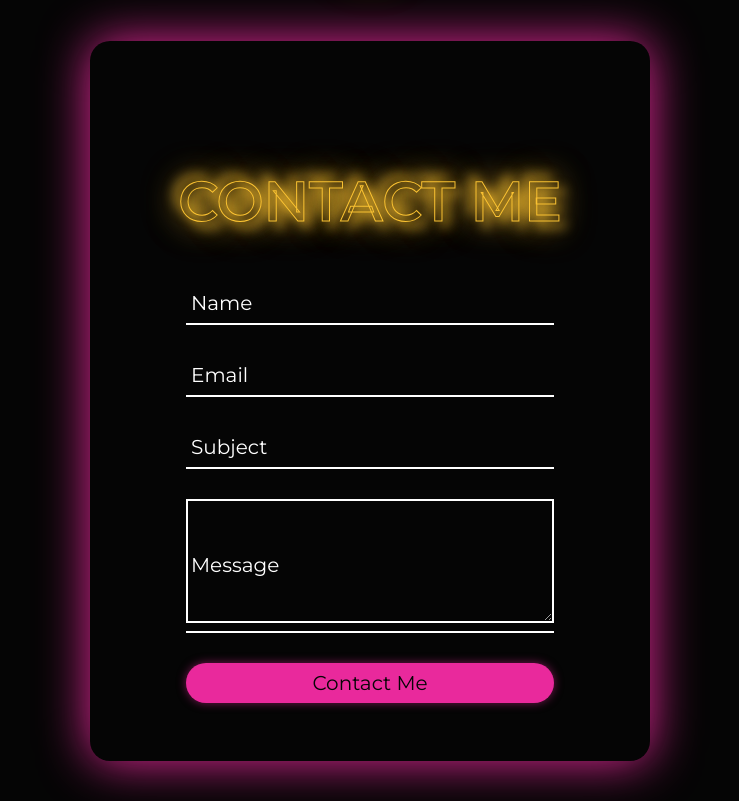
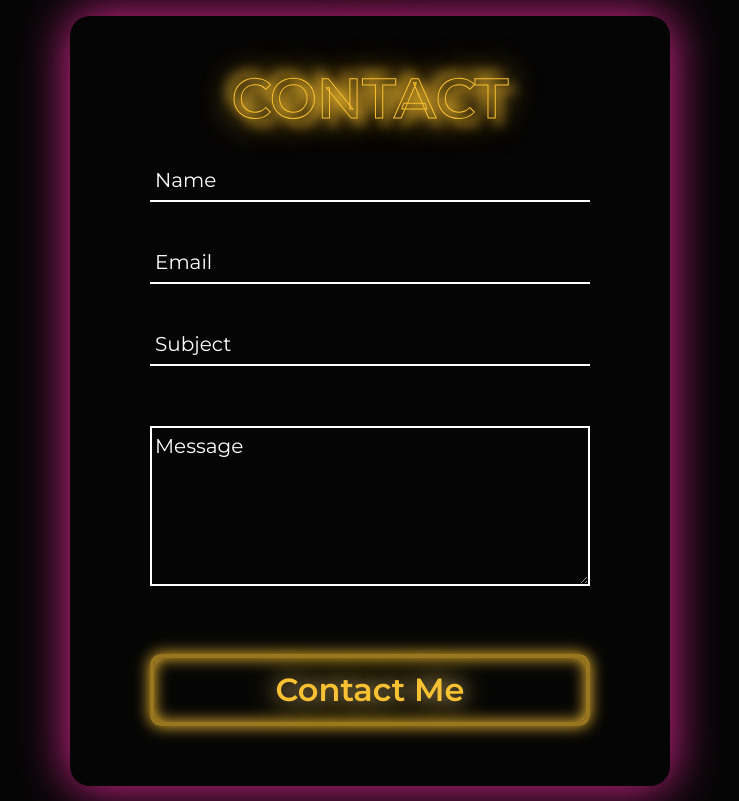
Before and after one commit to IlionAcre/Portfolio-WebPage, a Flask app: page / in a window 1280 px wide. Shown: the part 3199-4000 px from the top of the page, without its empty margins (270-1009 px from the left). Run offline with Flask 3, Linux system fonts and the light colour scheme.

Commit message:
Form made and fairly responsible

```diff
--- a/static/css/landing.css
+++ b/static/css/landing.css
@@ -356,28 +356,25 @@ header {
 }
 
 /* contact section */
+
 .contact {
     justify-content: center;
 }
 
-
-.contact-form {
-    margin-top: 30px;
-    flex-direction: column;
-    row-gap: 10px;
-}
-
 .wrapper {
     position: relative;
-    width: 35em;
-    height: 45em;
+    padding-top: 2em;
+    padding-bottom: 3em;
+    padding-inline: 4em;
     background: var(--clr-bg-dark);
     box-shadow: 0 0 50px var(--clr-accent-400);
     border-radius: 20px;
-    padding: 40px;
+    width: 90%;
+    max-width: 30em;
 }
 
 .form-wrapper {
+    flex-direction: column;
     display: flex;
     justify-content: center;
     align-items: center;
@@ -385,10 +382,16 @@ header {
     height: 100%;
 }
 
+.contact-form {
+    width: 100%;
+}
+
 .input-group {
     position: relative;
-    margin: 30px 0;
+    margin: 2em 0;
     border-bottom: 2px solid var(--clr-primary-100);
+    flex-grow: 0;
+    width: 100%;
 }
 
 .input-group label {
@@ -400,13 +403,27 @@ header {
     transition: .5s;
 }
 
+.border-container {
+    position: relative;
+}
+.message {
+    border: none;
+    margin-block: 3em;
+}
+
+.message label {
+    top: 1em;
+}
+
 .input-group textarea {
     border: 2px solid var(--clr-primary-100);
+    width: 100%;
+    height: 8em;
 }
 
 .input-group input {
-    width: 320px;
-    height: 40px;
+    width: 100%;
+    height: 2em;
     border: none;
 }
 
@@ -419,23 +436,22 @@ header {
 }
 
 .input-group input:focus~label,
-.input-group input:valid~label,
+.input-group input:valid~label {
+    top: -5px;
+}
+
 .input-group textarea:focus~label,
 .input-group textarea:valid~label {
-    top: -5px;
+    top: -1em;
+}
+
+.first-input {
+    margin-top: 1em;
 }
 
 .contact-btn {
     position: relative;
     width: 100%;
-    height: 40px;
-    background: var(--clr-accent-400);
-    box-shadow: 0 0 10px var(--clr-accent-trn-400);
-    color: var(--clr-bg-dark);
-    cursor: pointer;
-    border-radius: 30px;
-    border: none;
-    outline: none;
 }
 
 @media (min-width: 42em) {
--- a/static/css/style.css
+++ b/static/css/style.css
@@ -38,7 +38,7 @@
     --fs-400: 1rem;
     --fs-500: 1.25rem;
     --fs-600: 1.5rem;
-    --fs-700: 2rem;
+    --fs-700: 2.5rem;
     --fs-900: 3rem;
 
     --fs-primary-header: var(--fs-900);
@@ -311,9 +311,7 @@ section {
 }
 
 .btn-neon:hover::after,
-.btn-neon:focus::after,
-.btn-neon:hover::before,
-.btn-neon:focus::before {
+.btn-neon:focus::after {
   opacity: 1;
 }
 
@@ -360,8 +358,7 @@ section {
 
 .btn-regular-200 {
   color: var(--clr-accent-200);
-  border: var(--clr-accent-200) .25em solid;
-
+  border: var(--clr-accent-trn-200) .15em solid;
   text-shadow:
       0 0 0.6em hsl(0 0% 100% / 0.4),
       0 0 0.95em currentColor;
--- a/templates/index.html
+++ b/templates/index.html
@@ -213,31 +213,28 @@
     </section>
 
     <section class="bg-dark contact container centered">
-      <div class="contact-main personal-block">
-
-        <div class="wrapper">
-          <div class="form-wrapper contact-form clr-primary-100">
-            <h1 class="fs-section-title clr-neon-200 fw-semi-bold">CONTACT ME</h1>
-            <form action="" class="fs-txt">
-              <div class="input-group">
+      <div class="wrapper fs-txt">
+        <div class="form-wrapper clr-primary-100">
+          <h1 class="fs-section-title clr-neon-200 fw-semi-bold">CONTACT</h1>
+          <form action="" class="contact-form fs-txt">
+            <div class="input-group first-input">
               <input name="name" type="text" class="form-input bg-mid" required>
               <label for="">Name</label>
             </div>
             <div class="input-group">
-                <input name="email" type="text" class="form-input bg-mid" required>
+              <input name="email" type="text" class="form-input" required>
               <label for="">Email</label>
             </div>
             <div class="input-group">
-                <input name="subject" type="text" class="form-input bg-mid" required>
+              <input name="subject" type="text" class="form-input" required>
               <label for="">Subject</label>
             </div>
             <div class="input-group message">
-                <textarea name="emailContent" rows="4" cols="30" class="form-input bg-mid" required></textarea>
+              <textarea name="emailContent"class="form-input" required></textarea>
               <label for="">Message</label>
             </div>
-              <button name="submit" type="submit" class="contact-btn">Contact Me</button>
+            <a name="submit" href="#" type="submit" class="contact-btn btn-neon btn-regular-200 fs-secondary-header fw-semi-bold">Contact Me</a>
           </form>
-          </div>
         </div>
       </div>
       <div></div>
```
Lines whose indentation alone changed are shown as unchanged.
